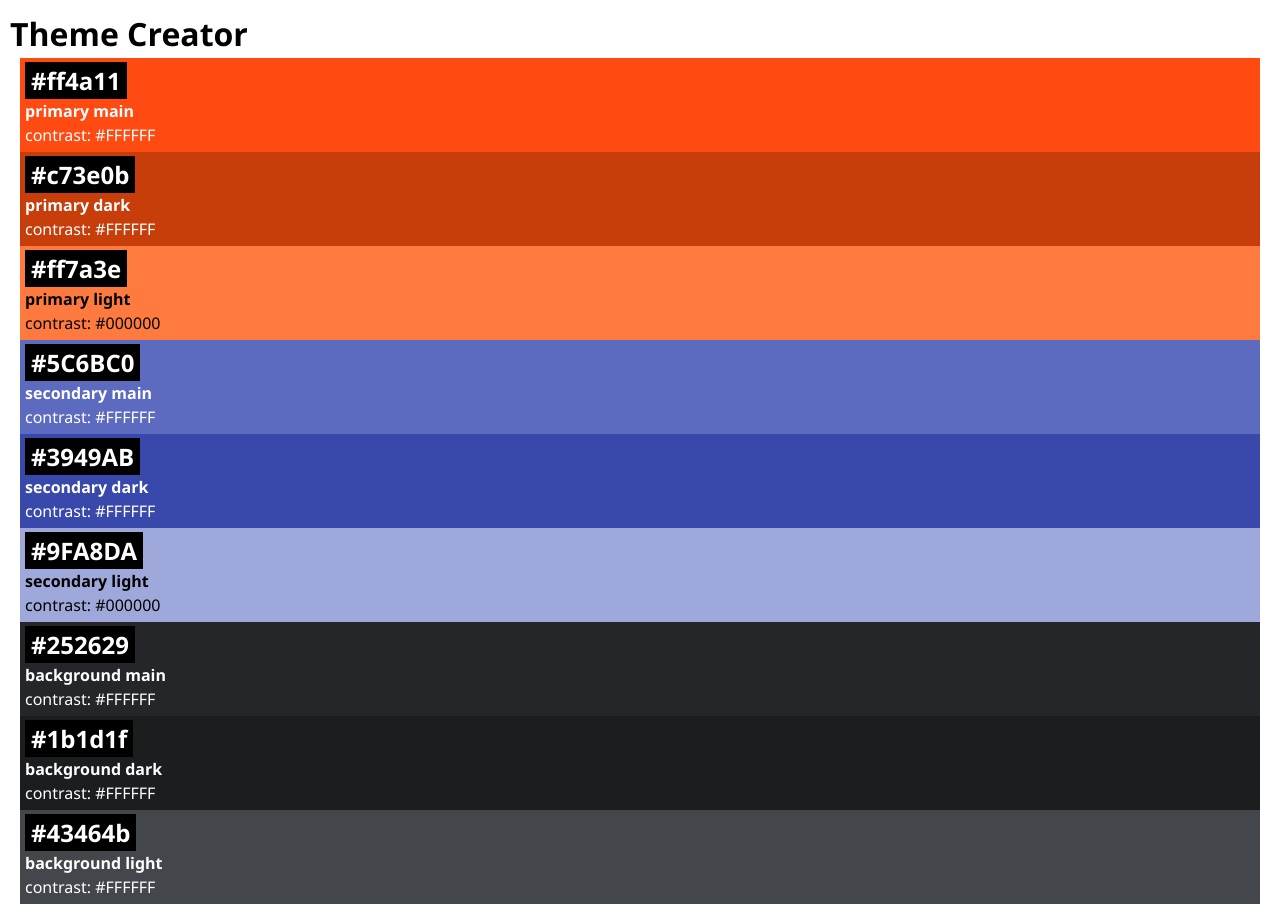
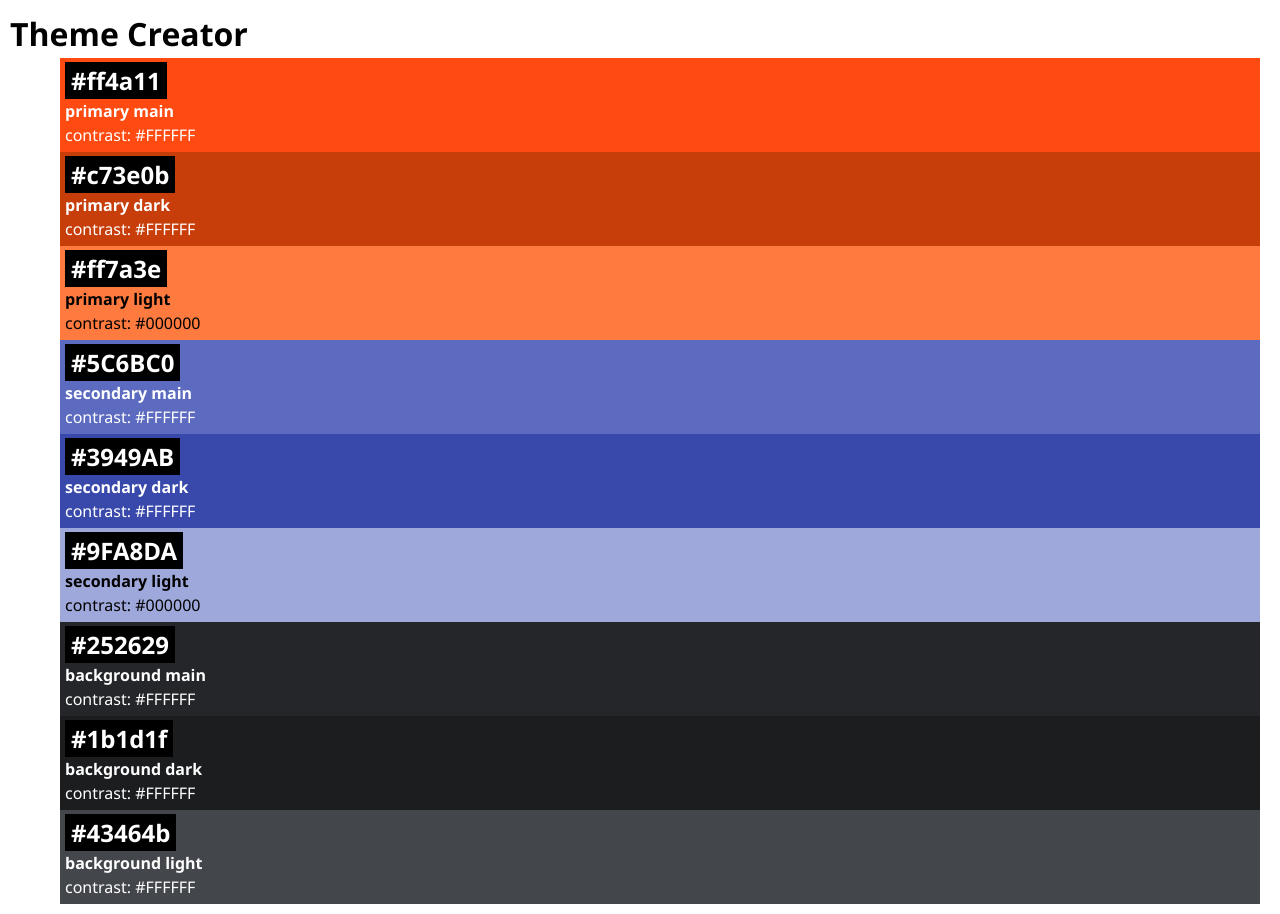
Before and after one commit to melanie-adler/recap-project-4, a React (Vite) app: page / in a window 1280 px wide. Built offline with nearby package versions, Linux system fonts and the light colour scheme.

Commit message:
add ul/li

```diff
--- a/src/App.jsx
+++ b/src/App.jsx
@@ -6,9 +6,15 @@ function App() {
   return (
     <>
       <h1>Theme Creator</h1>
-      {initialColors.map((color) => {
-        return <Color key={color.id} color={color} />;
-      })}
+      <ul>
+        {initialColors.map((color) => {
+          return (
+            <li key={color.id} style={{ listStyleType: "none" }}>
+              <Color color={color} />
+            </li>
+          );
+        })}
+      </ul>
     </>
   );
 }
```
